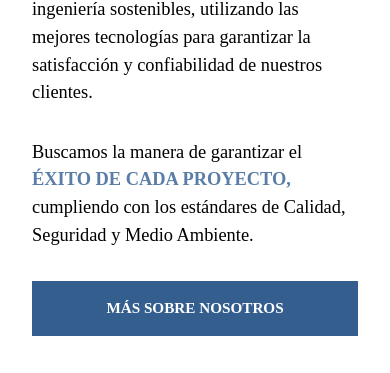
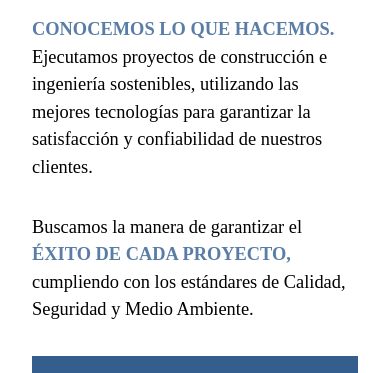
Before and after one commit to MarceloLopezS/2g-servicios-generales, a React (Create React App) app: page / in a window 390 px wide. Shown: the part 1211-1584 px from the top of the page. Built offline with nearby package versions, Linux system fonts and the light colour scheme; a web font is replaced by a local one.

Commit message:
Add complementary text toggle

```diff
--- a/src/components/AboutUs/AboutUs.css
+++ b/src/components/AboutUs/AboutUs.css
@@ -2,21 +2,61 @@
     display: grid;
     place-items: center;
     background-color: var(--clr-neutral-100);
+    isolation: isolate;
 }
 
 .about-us__text {
-    display: grid;
+    position: relative;
     max-width: 45ch;
-    padding-block: var(--size-400);
-}
-
-.about-us__text p:last-of-type {
-    padding-top: var(--size-150);
-    padding-bottom: var(--size-150);
+    margin-block: var(--size-400);
 }
 
 .about-us__text button {
     padding-block: var(--size-50);
+    margin-top: var(--size-150);
+}
+
+.about-us__text .main, .about-us__text .complement {
+    display: grid;
+    background-color: var(--clr-neutral-100);
+}
+
+.about-us__text .main p:last-of-type {
+    padding-top: var(--size-150);
+}
+
+.about-us__text .main {
+    opacity: 1;
+    transition: opacity 200ms ease-in;
+}
+
+.about-us__text .main[data-hide] {
+    opacity: 0;
+}
+
+.about-us__text .complement {
+    position: absolute;
+    font-size: clamp(var(--fs-100), 1.39vw, var(--fs-250));
+    top: 0;
+    left: 0;
+    opacity: 0;
+    transform: translateX(-100%);
+    transition-property: opacity, transform;
+    transition-duration: 200ms, 500ms;
+    transition-timing-function: ease-in;
+}
+
+.about-us__text .complement[data-show] {
+    opacity: 1;
+    transform: translateX(0);
+}
+
+.about-us__text .complement h3:first-of-type {
+    padding-top: 0;
+}
+
+.about-us__text .complement h3 {
+    padding-block: var(--size-75) var(--size-25);
 }
 
 .about-us__main-picture, .about-us__statistics {
@@ -30,15 +70,18 @@
     }
 
     .about-us__text {
-        display: flex;
-        flex-direction: column;
         max-width: 50ch;
         grid-row: span 2;
     }
 
+    .about-us__text .main, .about-us__text .complement {
+        display: flex;
+        flex-direction: column;
+    }
+
     .about-us__text button {
+        align-self: flex-start;
         padding-inline: var(--size-250);
-        align-self: flex-start;
     }
 
     .about-us__main-picture {
--- a/src/components/AboutUs/AboutUs.js
+++ b/src/components/AboutUs/AboutUs.js
@@ -1,11 +1,19 @@
-import React from 'react';
+import React, { useRef } from 'react';
 import './AboutUs.css';
 import Carousel from '../Carousel/Carousel';
 
 const AboutUs = ({ reference }) => {
+    const mainTextRef = useRef();
+    const complementTextRef = useRef();
+    const toggleComplementText = () => {
+        mainTextRef.current.toggleAttribute('data-hide');
+        complementTextRef.current.toggleAttribute('data-show');
+    }
+
     return (
         <section id='about-us' className='about-us' ref={reference}>
             <section className='about-us__text container'>
+                <div className='text-slide main' ref={mainTextRef}>
                     <h2 className='fs-section-title highlighted text-neutral-900'>
                         Acerca de nosotros
                     </h2>
@@ -18,7 +26,19 @@ const AboutUs = ({ reference }) => {
                     <p>
                         Buscamos la manera de garantizar el <span className='highlighted text-accent-400'>éxito de cada proyecto,</span> cumpliendo con los estándares de Calidad, Seguridad y Medio Ambiente.
                     </p>
-                <button type='button' className='btn' data-bg='primary'>Más sobre nosotros</button>
+                    <button type='button' className='btn' data-bg='primary' onClick={toggleComplementText}>Más sobre nosotros</button>
+                </div>
+                <div className='text-slide complement | text-align-justify' ref={complementTextRef}>
+                    <h3 className='highlighted text-primary-400'>Nosotros</h3>
+                    <p>Somos <span className='ff-primary'>2G SERVICIOS GENERALES S.R.L</span>, una empresa dedicada a la ejecución de proyectos de construcción e ingeniería con más de diez años de experiencia en: sistemas de rebombeo, levantamientos topográficos, saneamiento físico legal de predios, movimiento de tierras, sistemas de drenaje, interior y exterior de edificaciones, cerco perimétrico y alquiler de maquinaria liviana para minería.</p>
+                    <h3 className='highlighted text-primary-400'>Nuestra visión</h3>
+                    <p>Ser reconocidos a nivel nacional como una empresa líder, sólida e innovadora en el sector construcción, brindando servicios que satisfacen íntegramente las expectativas de nuestros clientes, basándose en altos estándares de calidad, seguridad y cuidado del medio ambiente.</p>
+                    <h3 className='highlighted text-primary-400'>Nuestra misión</h3>
+                    <p>Contribuir al éxito de nuestros clientes, desarrollando cada uno de sus proyectos con calidad, seguridad, y cuidado del medio ambiente; siempre cumpliendo con los plazos y presupuestos previstos.</p>
+                    <button className='btn btn-back' data-bg='primary' onClick={toggleComplementText}>
+                        Volver
+                    </button>
+                </div>
             </section>
             <section className='about-us__main-picture'>
                 <div className='ff-primary text-neutral-100 fs-picture-info'>
--- a/src/index.css
+++ b/src/index.css
@@ -38,6 +38,7 @@
     --fs-400: 1.625rem;
     --fs-500: 2rem;
     --fs-550: 2.45rem;
+    --fs-575: 2.75rem;
     --fs-600: 3rem;
     --fs-650: 3.125rem;
     --fs-700: 4rem;
@@ -46,9 +47,9 @@
 
     --fs-body: var(--fs-250);
     --fs-nav-links: clamp(var(--fs-50), 1.1vw, var(--fs-250));
-    --fs-banner-title: clamp(var(--fs-550), 5.5vw , var(--fs-800));
+    --fs-banner-title: clamp(var(--fs-575), 5.5vw , var(--fs-800));
     --fs-section-title: var(--fs-350);
-    --fs-section-phrase:  clamp(var(--fs-550), 4.5vw , var(--fs-700));
+    --fs-section-phrase:  clamp(var(--fs-575), 4.5vw , var(--fs-700));
     --fs-picture-info: var(--fs-100);
     --fs-project-title: var(--fs-600);
     --fs-cta-title: var(--fs-650);
```
Lines whose indentation alone changed are shown as unchanged.
